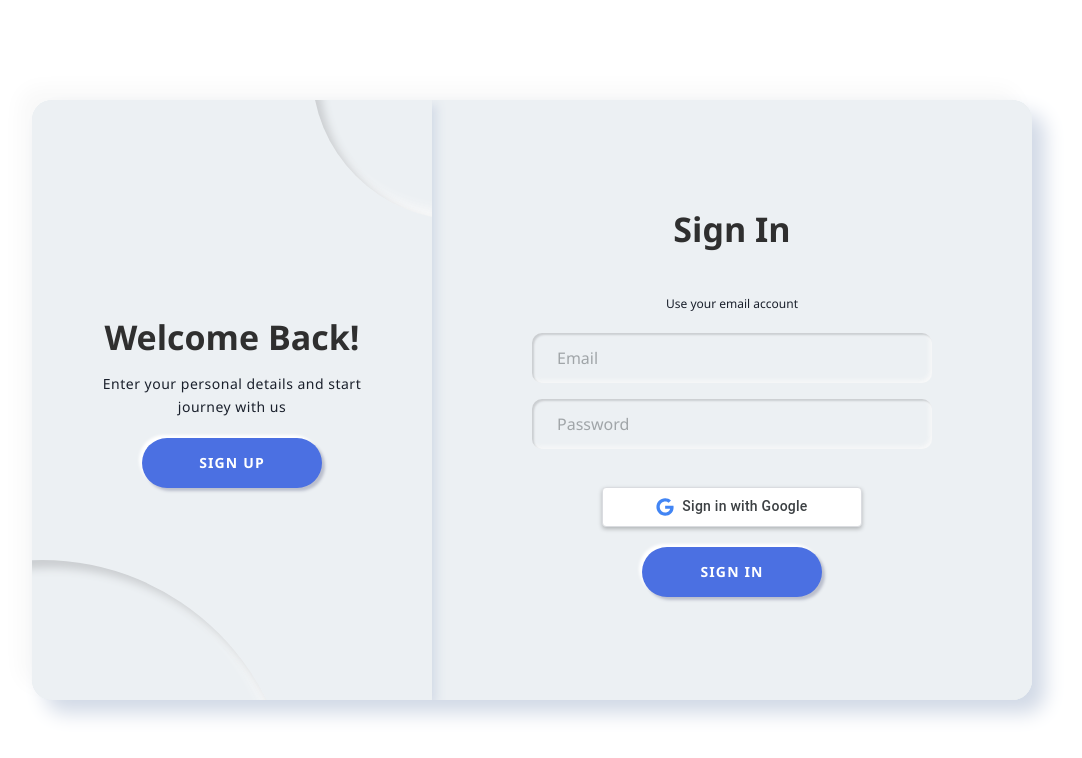
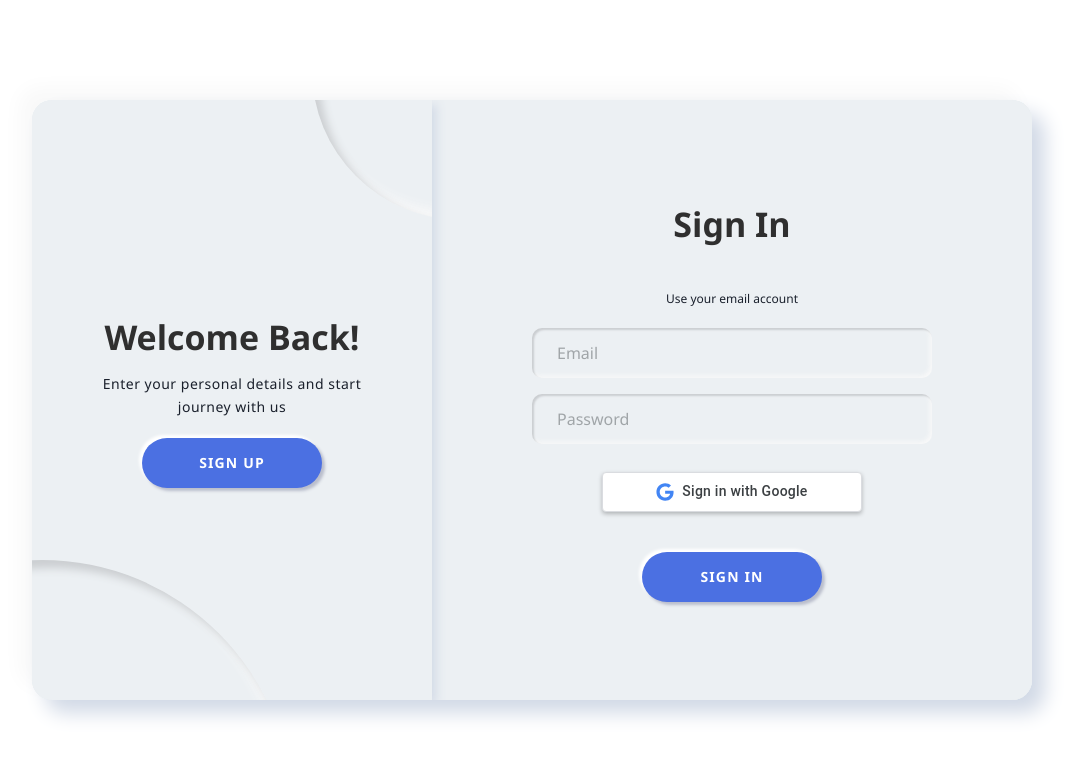
Before and after one commit to kalvinliang965/ABCD-LFP, a React (Vite) app in the folder client/: page /login in a window 1280 px wide. Shown: the top 758 px of the page, without its empty margins (108-1190 px from the left). Built offline with nearby package versions, Linux system fonts and the light colour scheme.

Commit message:
css file for login is updated to support google login

```diff
--- a/client/src/pages/Login.css
+++ b/client/src/pages/Login.css
@@ -314,7 +314,7 @@ body{
   display: flex;
   justify-content: center;
   width: 100%;
-  margin: 30px 0 0 0;
+  margin: 20px 0;
 }
 
 .google-button {
```
